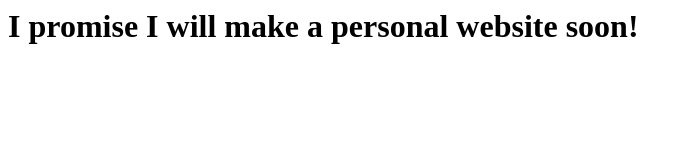
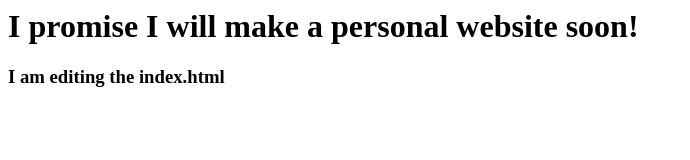
Before and after one commit to mathildathompson/mathildathompson.github.io, a plain HTML site: page index.html in a window 1280 px wide. Shown: the whole page, without its empty margins (0-690 px from the left). Drawn offline with Linux system fonts and the light colour scheme.

Commit message:
Updated the index

```diff
--- a/index.html
+++ b/index.html
@@ -1 +1,2 @@
 <h1>I promise I will make a personal website soon!</h1>
+<h3>I am editing the index.html</h3>
```
